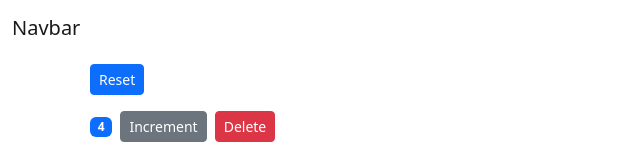
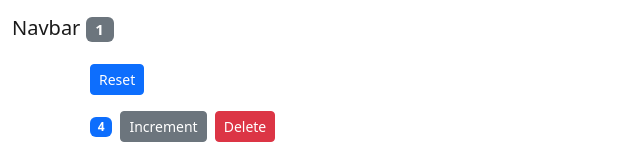
Before and after one commit to OluwaninsolaAO/my-first-react-app, a React (Create React App) app: page / in a window 1280 px wide. Shown: the top 156 px of the page, without its empty margins (0-640 px from the left). Built offline with nearby package versions, Linux system fonts and the light colour scheme.

Commit message:
Add counter to navbar component

```diff
--- a/src/App.js
+++ b/src/App.js
@@ -36,7 +36,7 @@
   render() {
     return (
       <>
-        <NavBar />
+        <NavBar totalCounters={ this.state.counters.filter(c => c.value > 0).length }/>
         <main className='container'>
           <Counters
           onReset={this.handleReset}
--- a/src/components/navbar.jsx
+++ b/src/components/navbar.jsx
@@ -1,11 +1,14 @@
 import React, { Component } from 'react';
 
 class NavBar extends Component {
+
     render() {
         return (
             <nav className="navbar bg-body-tertiary">
                 <div className="container-fluid">
-                    <a className="navbar-brand" href="#">Navbar</a>
+                    <a className="navbar-brand" href="#">
+                        Navbar <span className="badge badge-pill badge-secondary bg-secondary">{this.props.totalCounters}</span>
+                        </a>
                 </div>
             </nav>
         );
--- a/src/index.js
+++ b/src/index.js
@@ -4,7 +4,7 @@
 import App from './App';
 import reportWebVitals from './reportWebVitals';
 import 'bootstrap/dist/css/bootstrap.css'
-import MyComponent from './components/state';
+// import MyComponent from './components/state';
 
 const root = ReactDOM.createRoot(document.getElementById('root'));
 root.render(
```
